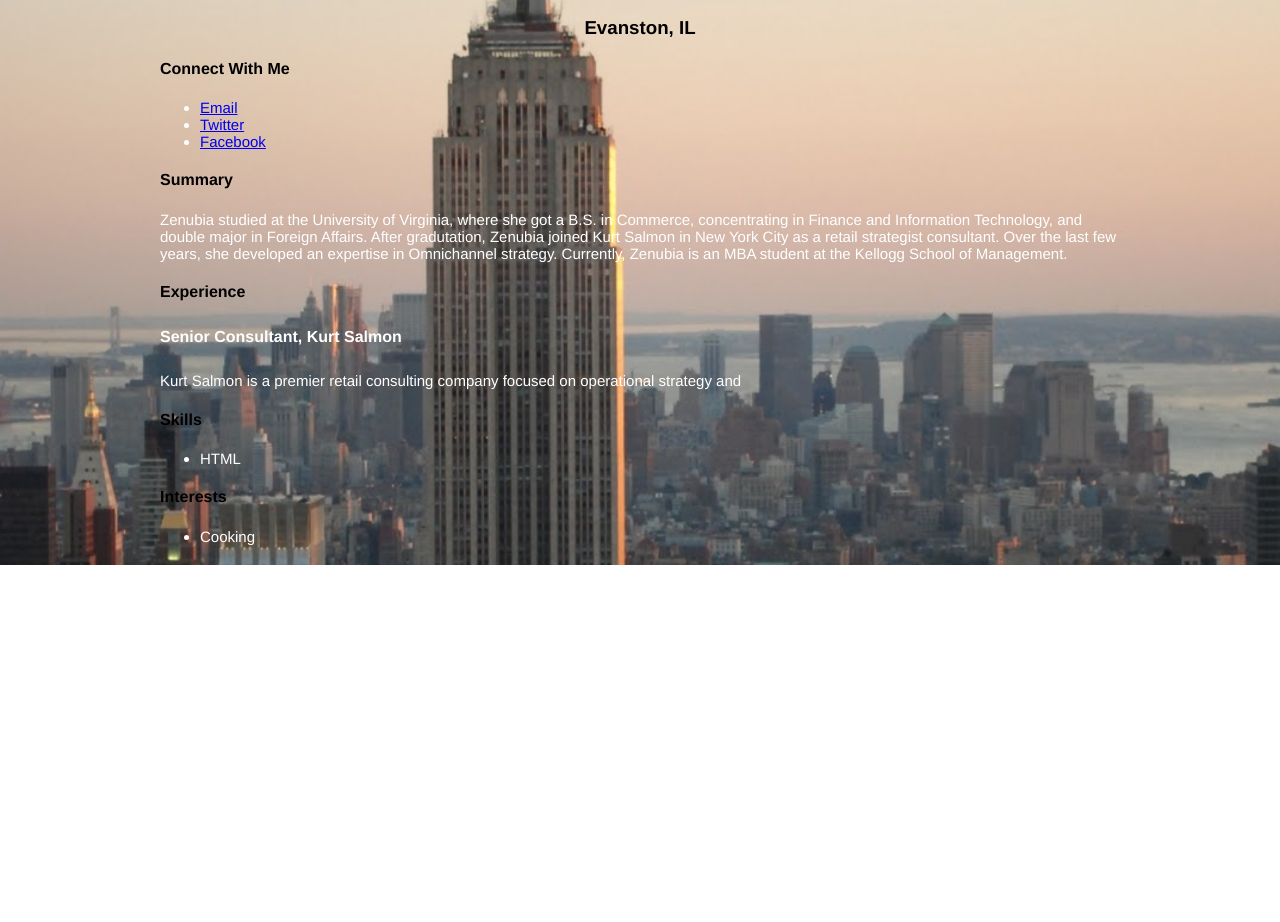
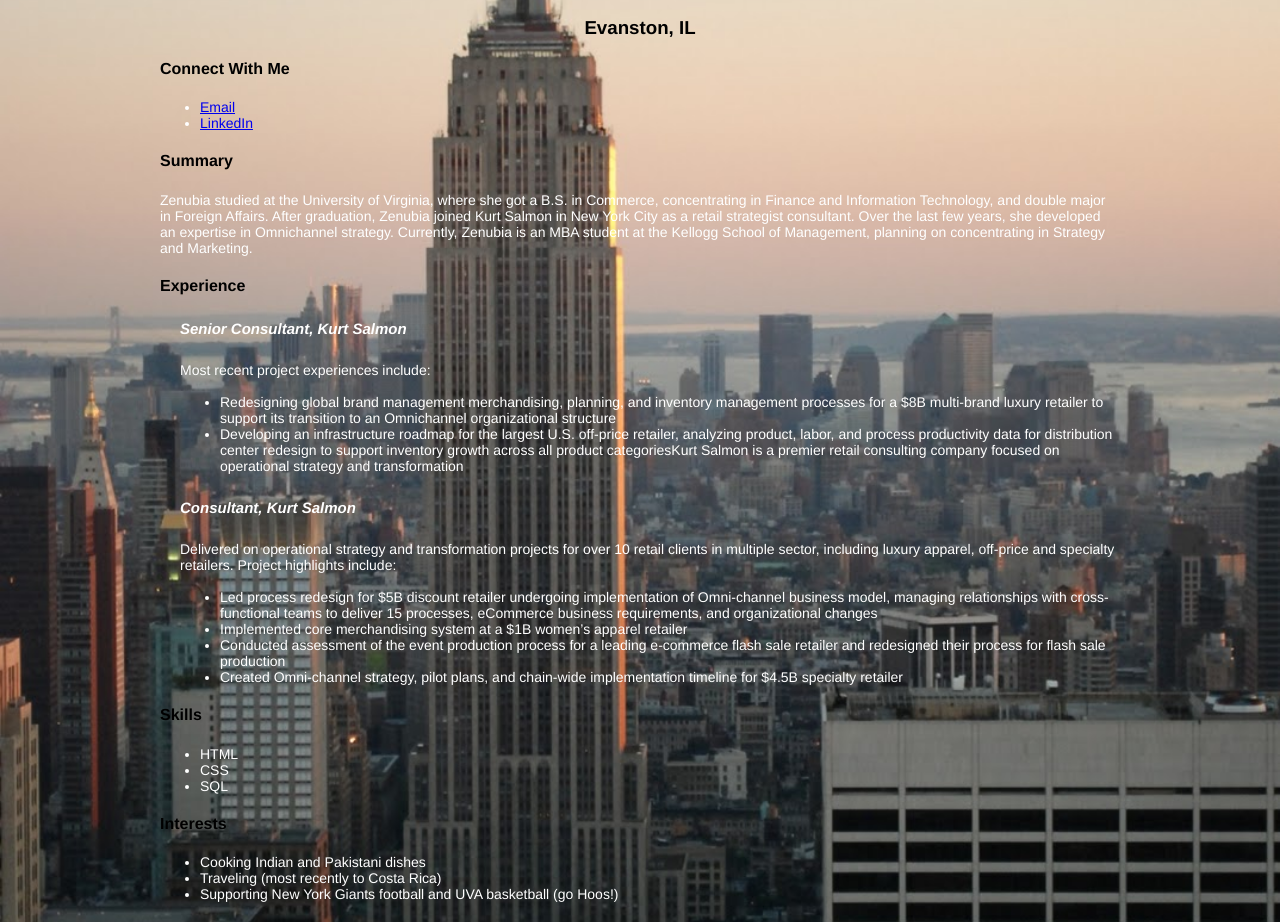
Before and after one commit to zmadhani/zmadhani.github.io, a plain HTML site: page index.html in a window 1280 px wide. Shown: the part 534-1456 px from the top of the page. Before the commit the page ends 1099 px from the top, so only its background shows below. Drawn offline with nearby package versions, Linux system fonts and the light colour scheme.

Commit message:
Changes for Homework Week 1
Added class for experience to indent, updated resume/skills/interests

```diff
--- a/index.html
+++ b/index.html
@@ -1,7 +1,7 @@
 <!DOCTYPE html>
 <html>
 <head>
-  <title>Zenubia Madhani, Student</title>
+  <title>About Zenubia Madhani</title>
   <meta charset="UTF-8">
   <link rel="stylesheet" type="text/css" href="style.css">
   <script src="http://ajax.googleapis.com/ajax/libs/jquery/2.1.4/jquery.min.js"></script>
@@ -18,33 +18,52 @@
       <h4>Connect With Me</h4>
       <ul>
         <li><a href="mailto:zmadhani2017@kellogg.northwestern.edu">Email</a></li>
-        <li><a href="http://twitter.com/zenubiam">Twitter</a></li>
-        <li><a href="http://facebook.com/zenubia.madhani">Facebook</a></li>
+        <li><a href="https://www.linkedin.com/in/zenubia-madhani-22747225">LinkedIn</a></li>
       </ul>
     </div>
     <div>
-      <h4 id=summary>Summary</h4>
+      <h4>Summary</h4>
       <p>
-        Zenubia studied at the University of Virginia, where she got a B.S. in Commerce, concentrating in Finance and Information Technology, and double major in Foreign Affairs. After gradutation, Zenubia joined Kurt Salmon in New York City as a retail strategist consultant. Over the last few years, she developed an expertise in Omnichannel strategy. Currently, Zenubia is an MBA student at the Kellogg School of Management.
+        Zenubia studied at the University of Virginia, where she got a B.S. in Commerce, concentrating in Finance and Information Technology, and double major in Foreign Affairs. After graduation, Zenubia joined Kurt Salmon in New York City as a retail strategist consultant. Over the last few years, she developed an expertise in Omnichannel strategy. Currently, Zenubia is an MBA student at the Kellogg School of Management, planning on concentrating in Strategy and Marketing.
       </p>
     </div>
     <div>
       <h4>Experience</h4>
-      <div>
+      <div class="experience">
         <h5>Senior Consultant, Kurt Salmon</h5>
-        <p>Kurt Salmon is a premier retail consulting company focused on operational strategy and</p>
+        <p>Most recent project experiences include:
+        <ul>
+          <li>Redesigning global brand management merchandising, planning, and inventory management processes for a $8B multi-brand luxury retailer to support its transition to an Omnichannel organizational structure</li>
+          <li>Developing an infrastructure roadmap for the largest U.S. off-price retailer, analyzing product, labor, and process productivity data for distribution center redesign to support inventory growth across all product categoriesKurt Salmon is a premier retail consulting company focused on operational strategy and transformation</li>
+        </ul>
+        </p>
+      </div>
+      <div class="experience">
+        <h5>Consultant, Kurt Salmon</h5>
+        <p>Delivered on operational strategy and transformation projects for over 10 retail clients in multiple sector, including luxury apparel, off-price and specialty retailers. Project highlights include:
+        <ul>
+          <li> Led process redesign for $5B discount retailer undergoing implementation of Omni-channel business model, managing relationships with cross-functional teams to deliver 15 processes, eCommerce business requirements, and organizational changes</li>
+          <li>Implemented core merchandising system at a $1B women’s apparel retailer</li>
+          <li>Conducted assessment of the event production process for a leading e-commerce flash sale retailer and redesigned their process for flash sale production</li>
+          <li>Created Omni-channel strategy, pilot plans, and chain-wide implementation timeline for $4.5B specialty retailer</li>
+        </ul>
+        </p>
       </div>
     </div>
     <div>
       <h4>Skills</h4>
       <ul>
         <li>HTML</li>
+        <li>CSS</li>
+        <li>SQL</li>
       </ul>
     </div>
     <div>
       <h4>Interests</h4>
       <ul>
-        <li>Cooking</li>
+        <li>Cooking Indian and Pakistani dishes</li>
+        <li>Traveling (most recently to Costa Rica)</li>
+        <li>Supporting New York Giants football and UVA basketball (go Hoos!)</li>
       </ul>
     </div>
   </div>
--- a/style.css
+++ b/style.css
@@ -25,14 +25,18 @@ h2, h3 {
 	color:black;
 }
 h5 {
-	font-size:16px;
+	font-size:15px;
+	font-style:italic;
 	color:white;
 }
 p {
-	font-size:15px;
+	font-size:14px;
 	color:white;
 }
 li {
-	font-size:15px;
+	font-size:14px;
 	color:white;
 }
+.experience {
+	margin-left:20px;
+}
```
